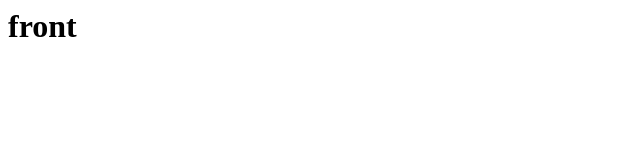
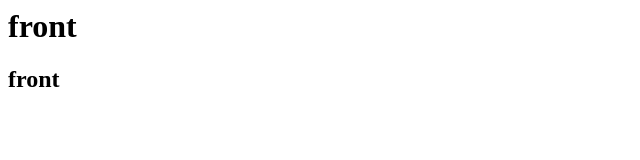
Before and after one commit to nikhila31013/front207, a plain HTML site: page index.html in a window 1280 px wide. Shown: the full height of the page, 0-640 px from the left. Drawn offline with Linux system fonts and the light colour scheme.

Commit message:
first commit

```diff
--- a/index.html
+++ b/index.html
@@ -1 +1,2 @@
 <h1>front<h1>
+<h2>front<h2>
```
